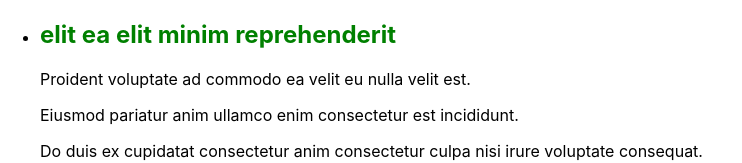
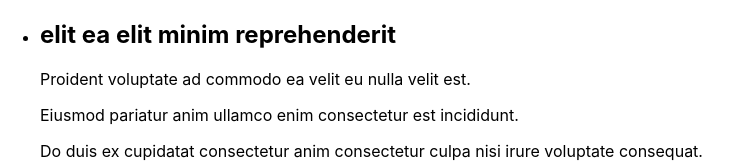
Before and after one commit to turonchek/ReactApp2, a React (Create React App) app: page / in a window 1280 px wide. Shown: the top 163 px of the page, without its empty margins (0-742 px from the left). Built offline with nearby package versions, Linux system fonts and the light colour scheme.

Commit message:
links added

```diff
--- a/src/App.js
+++ b/src/App.js
@@ -15,7 +15,7 @@ function App() {
       <ul>
         {data.map((el, index) =>(
           <li key={el.id}>
-            {el.isSpecial ? <h2 style = {style}>{el.title}</h2> : <h2>{el.title}</h2>}
+            {el.link ? (el.isSpecial ? <a href={el.link}>{<h2 style = {style}>{el.title}</h2>}</a> : <a href={el.link}>{<h2>{el.title}</h2>}</a>) : <h2>{el.title}</h2>}
             <p dangerouslySetInnerHTML={{__html: el.content}} />
             {el.dateCreated && <div>{getFormattedDate(el.dateCreated)}</div>}
             <ul>
```
